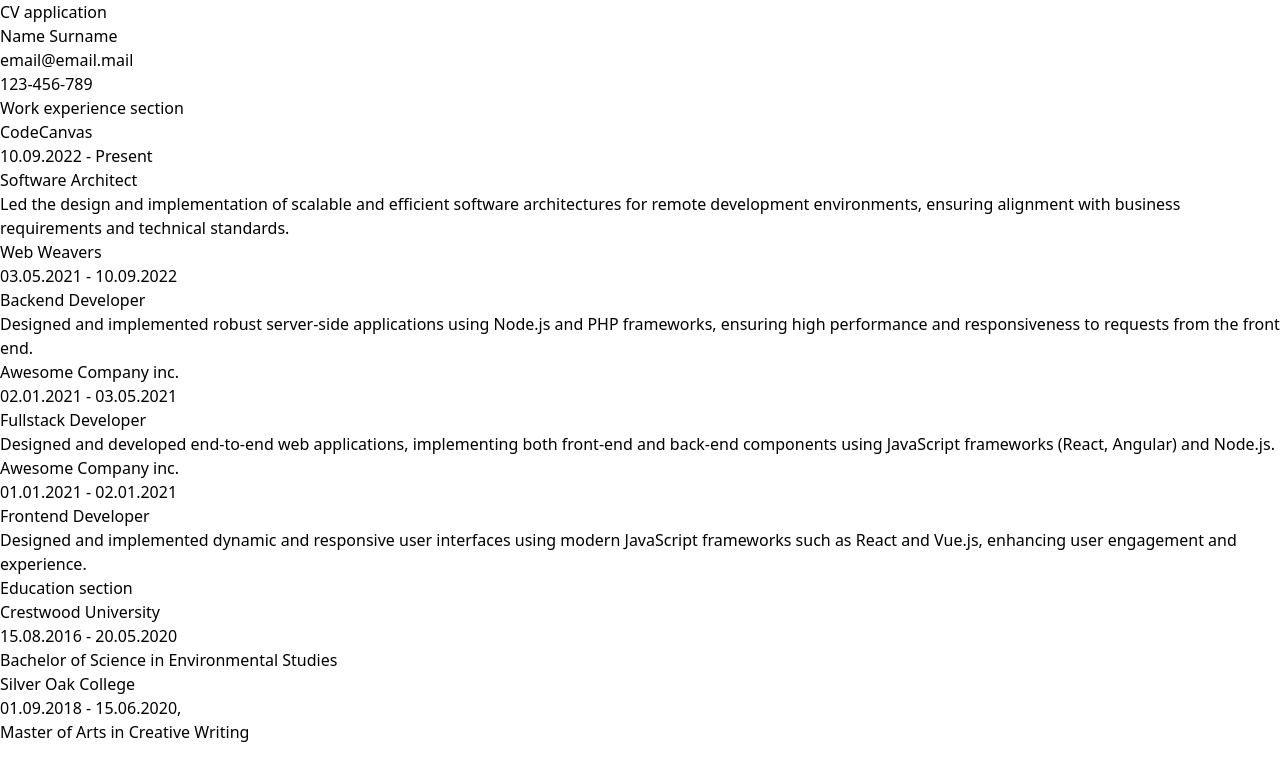
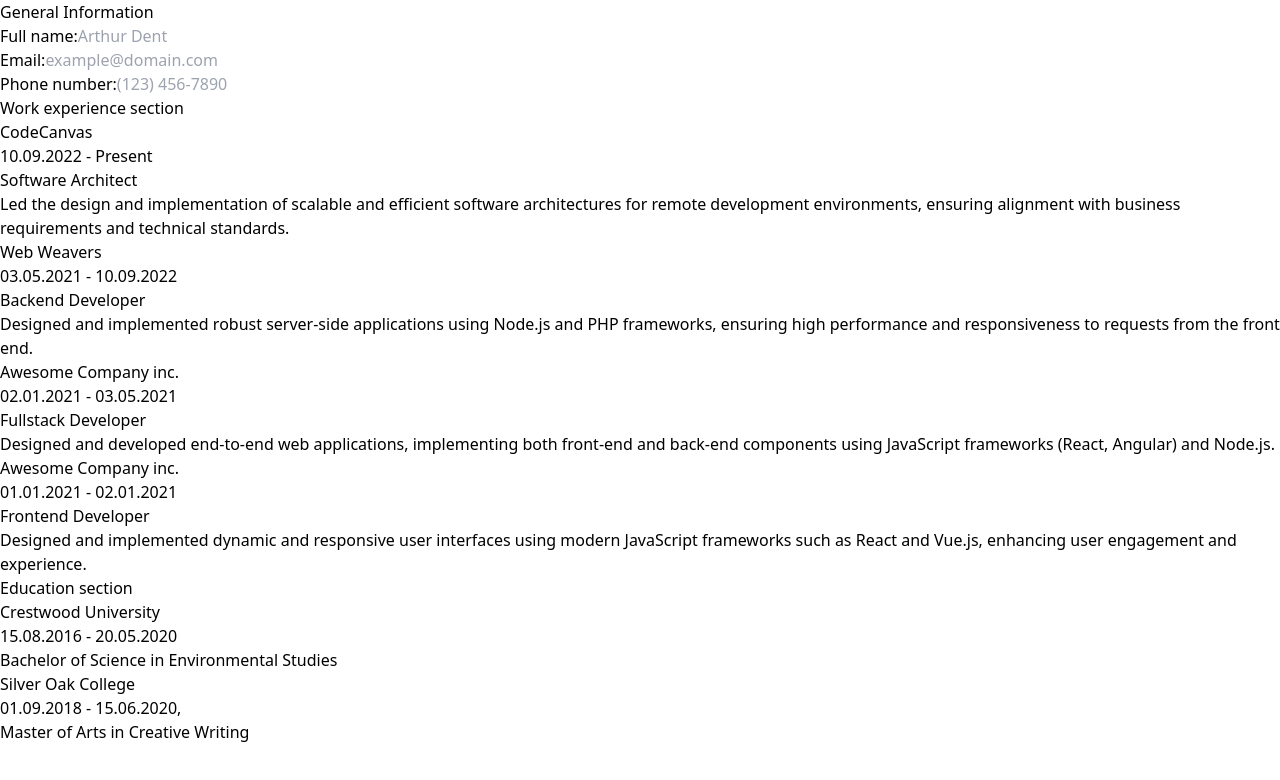
Before and after one commit to Kreoniz/cv-application-vue, a Vue app: page / in a window 1280 px wide. Shown: the top 780 px of the page. Built offline with nearby package versions, Linux system fonts and the light colour scheme.

Commit message:
feat: connect cv header state to form

```diff
--- a/src/App.vue
+++ b/src/App.vue
@@ -1,11 +1,16 @@
 <script setup lang="ts">
 import CurriculumVitae from "@/components/CurriculumVitae.vue";
+import GeneralInfoForm from "@/components/GeneralInfoForm.vue";
 </script>
 
 <template>
-  <div>CV application</div>
+  <div class="flex gap-10 m-4">
+    <div>
+      <GeneralInfoForm />
+    </div>
 
-  <div class="w-1/2 mx-auto">
-    <CurriculumVitae />
+    <div>
+      <CurriculumVitae />
+    </div>
   </div>
 </template>
--- a/src/components/CurriculumVitae.vue
+++ b/src/components/CurriculumVitae.vue
@@ -1,15 +1,18 @@
 <script setup lang="ts">
 import ExperienceSection from "@/components/ExperienceSection.vue";
 import EducationSection from "@/components/EducationSection.vue";
+import { useCVStore } from "@/stores/cv";
+
+const cv = useCVStore();
 </script>
 
 <template>
   <div class="shadow-xl w-full h-full">
     <div class="p-2 bg-sky-800 text-white flex items-center gap-4">
-      <div class="text-3xl font-semibold">Name Surname</div>
+      <div class="text-3xl font-semibold">{{ cv.generalInfo.name }}</div>
       <div>
-        <div class="text-lg">email@email.mail</div>
-        <div class="text-lg">123-456-789</div>
+        <div class="text-lg">{{ cv.generalInfo.email }}</div>
+        <div class="text-lg">{{ cv.generalInfo.phone }}</div>
       </div>
     </div>
 
--- /dev/null
+++ b/src/components/GeneralInfoForm.vue
@@ -0,0 +1,45 @@
+<script setup lang="ts">
+import { useCVStore } from "@/stores/cv";
+
+const cv = useCVStore();
+</script>
+
+<template>
+  <div class="border-2 p-4 rounded-md">
+    <h2 class="text-xl font-bold mb-2">General Information</h2>
+    <form @submit.prevent action="#" class="flex flex-col gap-2">
+      <div>
+        <label for="name" class="text-lg">Full name:</label>
+        <input
+          id="name"
+          class="border-2 block p-1"
+          type="text"
+          placeholder="Arthur Dent"
+          v-model="cv.generalInfo.name"
+        />
+      </div>
+
+      <div>
+        <label for="email" class="text-lg">Email:</label>
+        <input
+          id="email"
+          class="border-2 block p-1"
+          type="email"
+          placeholder="example@domain.com"
+          v-model="cv.generalInfo.email"
+        />
+      </div>
+
+      <div>
+        <label for="phone" class="text-lg">Phone number:</label>
+        <input
+          id="phone"
+          class="border-2 block p-1"
+          type="tel"
+          placeholder="(123) 456-7890"
+          v-model="cv.generalInfo.phone"
+        />
+      </div>
+    </form>
+  </div>
+</template>
--- /dev/null
+++ b/src/stores/cv.ts
@@ -0,0 +1,15 @@
+import { reactive } from "vue";
+import { defineStore } from "pinia";
+import { TEducation, TJob, TGeneralInfo } from "@/types";
+
+export const useCVStore = defineStore("cv", () => {
+  const jobList: TJob[] = reactive([]);
+  const educationList: TEducation[] = reactive([]);
+  const generalInfo: TGeneralInfo = reactive({
+    name: "",
+    email: "",
+    phone: "",
+  });
+
+  return { jobList, educationList, generalInfo };
+});
--- /dev/null
+++ b/src/stores/index.ts
@@ -0,0 +1 @@
+export { useCVStore } from "./cv";
--- /dev/null
+++ b/src/types/education.ts
@@ -0,0 +1,6 @@
+export type TEducation = {
+  schoolName: string;
+  title: string;
+  start_date: string;
+  end_date: string;
+};
--- /dev/null
+++ b/src/types/generalInfo.ts
@@ -0,0 +1,5 @@
+export type TGeneralInfo = {
+  name: string;
+  email: string;
+  phone: string;
+};
--- /dev/null
+++ b/src/types/index.ts
@@ -0,0 +1,3 @@
+export type { TEducation } from "./education";
+export type { TJob } from "./job";
+export type { TGeneralInfo } from "./generalInfo";
```
Also changed, not shown: src/types/job.ts (added, +7 -0 lines).
